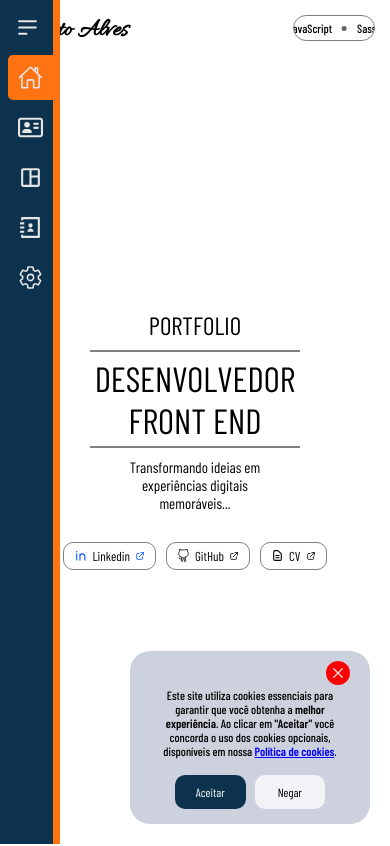
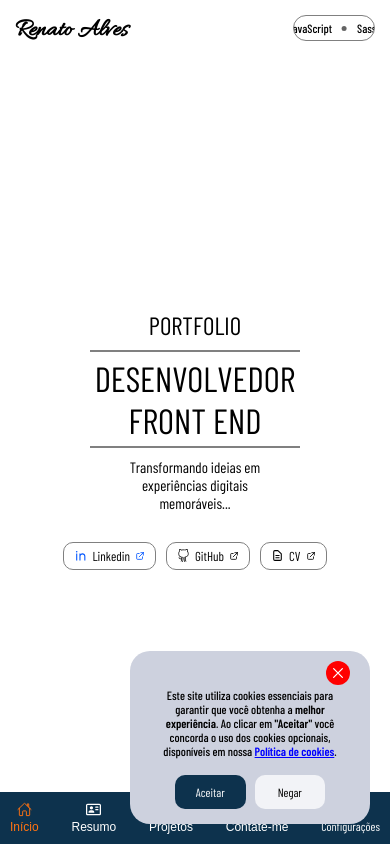
Before and after one commit to rena02to/portfolio, a Next.js app: page / in a window 390 px wide. Shown: the top 846 px of the page. Built offline with nearby package versions, Linux system fonts and the light colour scheme; a web font is replaced by a local one.

Commit message:
correção de responsividade.

```diff
--- a/src/components/navbar.tsx
+++ b/src/components/navbar.tsx
@@ -15,7 +15,7 @@ import { SlSocialGithub } from 'react-icons/sl';
 export default function Navbar(){
     const { t } = useTranslation();
     const [ menuOpen, setMenuOpen ] = useState(false);
-    const [ menuCompress, setMenuCompress ] = useState(false);
+    const [ menuCompress, setMenuCompress ] = useState(true);
     const [ topHabilited, setTopHabilited ] = useState(false);
     const [ activated, setActiveted ] = useState('start');
     const menuRef = useRef<HTMLDivElement>(null);
@@ -28,17 +28,21 @@ export default function Navbar(){
 
     useEffect(() => {
         const updateWindowSize = () => {
-            if(window.innerWidth >= 700){
+            if(window.innerWidth < 700){
+                setMenuCompress(true);
+            }else{
                 setMenuCompress(false);
-            }else{
-                setMenuCompress(true);
             }
         };
 
         if (typeof window !== "undefined") {
+            if(window.innerWidth < 700){
+                setMenuCompress(true);
+            }else{
+                setMenuCompress(false);
+            }
             window.addEventListener("resize", updateWindowSize);
         }
-
 
         function handleScroll() {
             const sections = document.querySelectorAll('section');
@@ -70,7 +74,7 @@ export default function Navbar(){
             document.removeEventListener('click', handleClickOutside);
             window.removeEventListener("resize", updateWindowSize);
         };
-    }, [ setActiveted, menuOpen ]);
+    }, [ setActiveted, menuOpen, setMenuCompress ]);
 
     const handleClickButton = (id : string) => {
         if(id === 'start'){
@@ -84,7 +88,6 @@ export default function Navbar(){
     return(
         <>
             {menuCompress ?
-                <>
                 <nav className={style.navcompress}>
                     {menulinks.map((menulink) => (
                         <button title={menulink.value} className={activated === menulink.link ? style.menulinkactivated : style.menulink} key={menulink.key} onClick={() => handleClickButton(menulink.link)}>
@@ -97,9 +100,7 @@ export default function Navbar(){
                         <p>{t('navbar.settings')}</p>
                     </Link>
                 </nav>
-                </>
                 :
-                <>
                 <header className={style.nav} ref={menuRef}>
                     <button type='button' title='Menu' className={style.menu} onClick={() => setMenuOpen(!menuOpen)}>
                         <HiOutlineMenuAlt2/>
@@ -140,6 +141,7 @@ export default function Navbar(){
                         {menuOpen ? <p>{t('navbar.settings')}</p> : null}
                     </Link>
                 </header>
+            }
             {topHabilited ?
                 <button type='button' className={style.top} onClick={() => handleClickButton('start')}>
                     <IoArrowDown/>
@@ -148,7 +150,5 @@ export default function Navbar(){
             }
             {menuOpen ? <div className={style.background}/> : null}
         </>
-            }
-        </>
     )
 }
```
Lines whose indentation alone changed are shown as unchanged.
